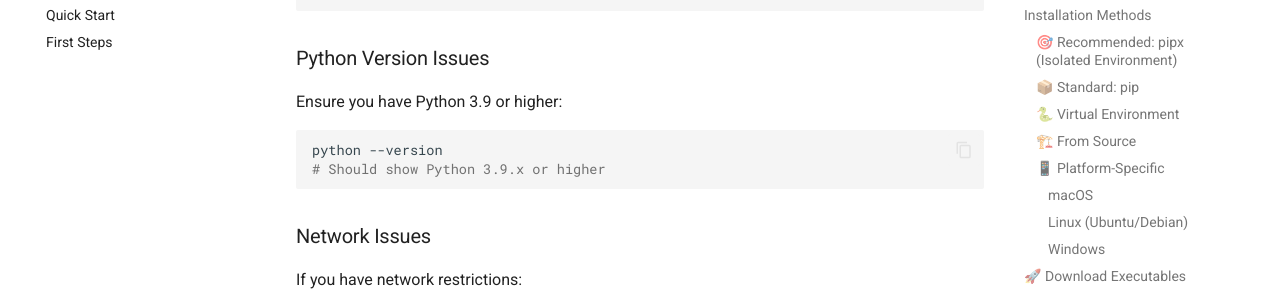
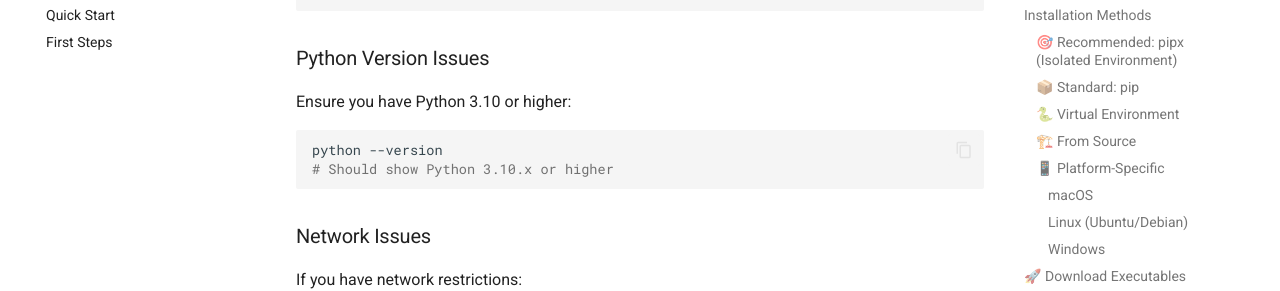
Before and after one commit to sempervent/gi, an MkDocs documentation site: the page built from docs/getting-started/installation.md, in a window 1280 px wide and 900 px high, scrolled down 5193 px. Shown: the part 168-459 px from the top of the window. Built offline with MkDocs 1.6.1 and Material for MkDocs 9.7.7, drawn with Linux system fonts in a browser that asks for light colours; comment, search, counter and statistics services are not loaded; the version menu is left out; some of the changed text lies outside the part shown.

Commit message:
chore: remove Python 3.9 support (EOL this month)
- Update pyproject.toml: requires-python >=3.10, remove 3.9 from classifiers
- Update ruff target-version to py310
- Update README badges to remove Python 3.9
- Update all documentation to reflect Python 3.10+ requirement
- CI workflow already had Python 3.9 removed
- Python 3.9 reaches end of life in October 2024

````diff
--- a/docs/getting-started/installation.md
+++ b/docs/getting-started/installation.md
@@ -4,7 +4,7 @@
 
 ## Prerequisites
 
-- Python 3.9 or higher
+- Python 3.10 or higher
 - pip (Python package installer)
 
 ## Installation Methods
@@ -248,11 +248,11 @@
 
 ### Python Version Issues
 
-Ensure you have Python 3.9 or higher:
+Ensure you have Python 3.10 or higher:
 
 ```bash
 python --version
-# Should show Python 3.9.x or higher
+# Should show Python 3.10.x or higher
 ```
 
 ### Network Issues
--- a/pyproject.toml
+++ b/pyproject.toml
@@ -17,7 +17,6 @@
     "License :: OSI Approved :: MIT License",
     "Operating System :: OS Independent",
     "Programming Language :: Python :: 3",
-    "Programming Language :: Python :: 3.9",
     "Programming Language :: Python :: 3.10",
     "Programming Language :: Python :: 3.11",
     "Programming Language :: Python :: 3.12",
@@ -25,7 +24,7 @@
     "Topic :: Software Development :: Version Control :: Git",
     "Topic :: Utilities",
 ]
-requires-python = ">=3.9"
+requires-python = ">=3.10"
 dependencies = [
     "typer>=0.9.0",
     "requests>=2.31.0",
@@ -76,7 +75,7 @@
 
 [tool.ruff]
 line-length = 88
-target-version = "py39"
+target-version = "py310"
 
 [tool.ruff.lint]
 select = ["E", "F", "W", "C90", "I", "N", "UP", "YTT", "S", "BLE", "FBT", "B", "A", "COM", "C4", "DTZ", "T10", "EM", "EXE", "FA", "ISC", "ICN", "G", "INP", "PIE", "T20", "PYI", "PT", "Q", "RSE", "RET", "SLF", "SLOT", "SIM", "TID", "TCH", "INT", "ARG", "PTH", "TD", "FIX", "ERA", "PD", "PGH", "PL", "TRY", "FLY", "NPY", "AIR", "PERF", "FURB", "LOG", "RUF"]
````
Also changed, not shown: README.md (+1 -1 lines), docs/about/changelog.md (+1 -1 lines), docs/developer-guide/building.md (+1 -1 lines), docs/developer-guide/contributing.md (+1 -1 lines), docs/developer-guide/testing.md (+1 -1 lines), docs/index.md (+1 -1 lines), 1 other file.
